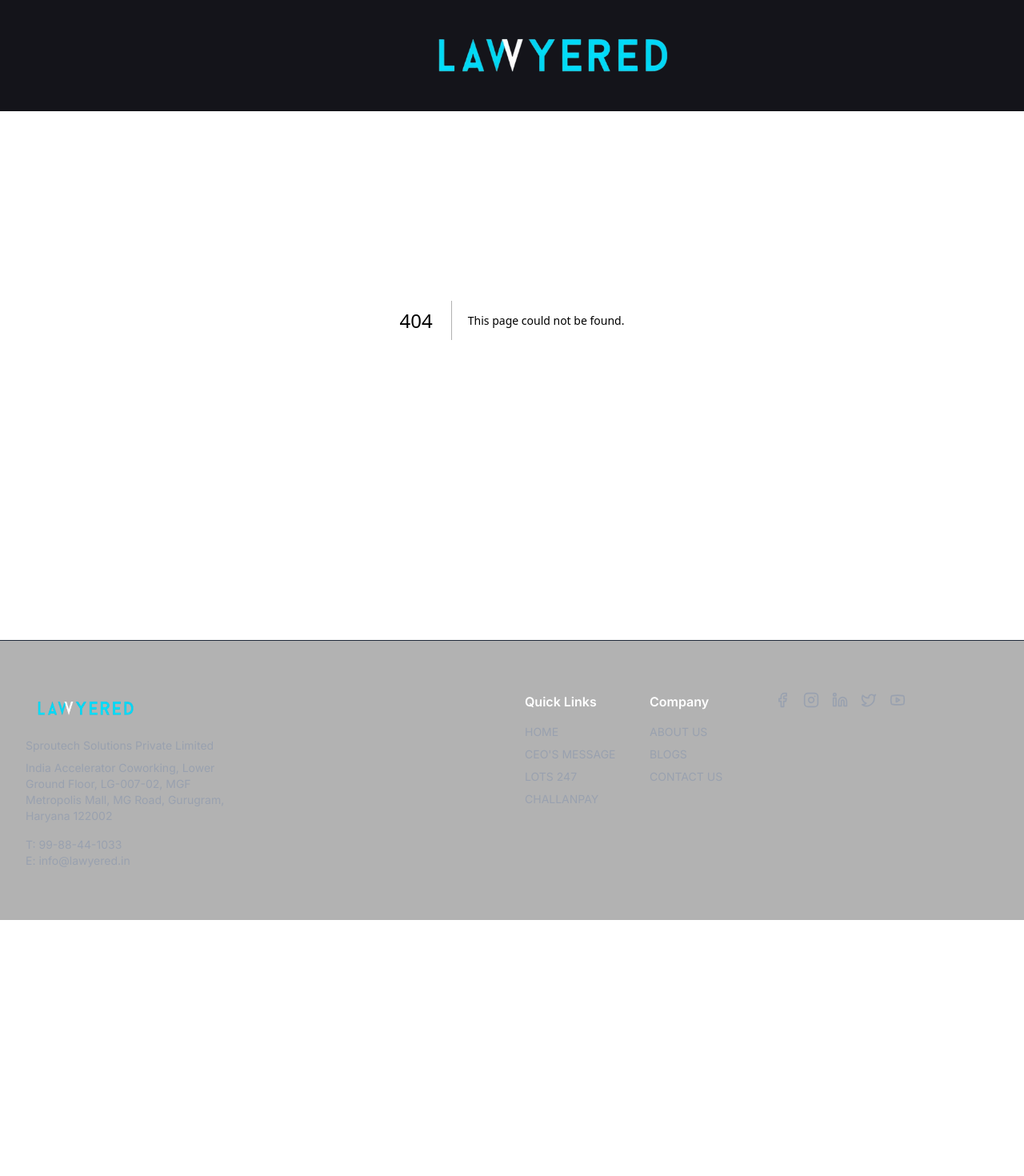
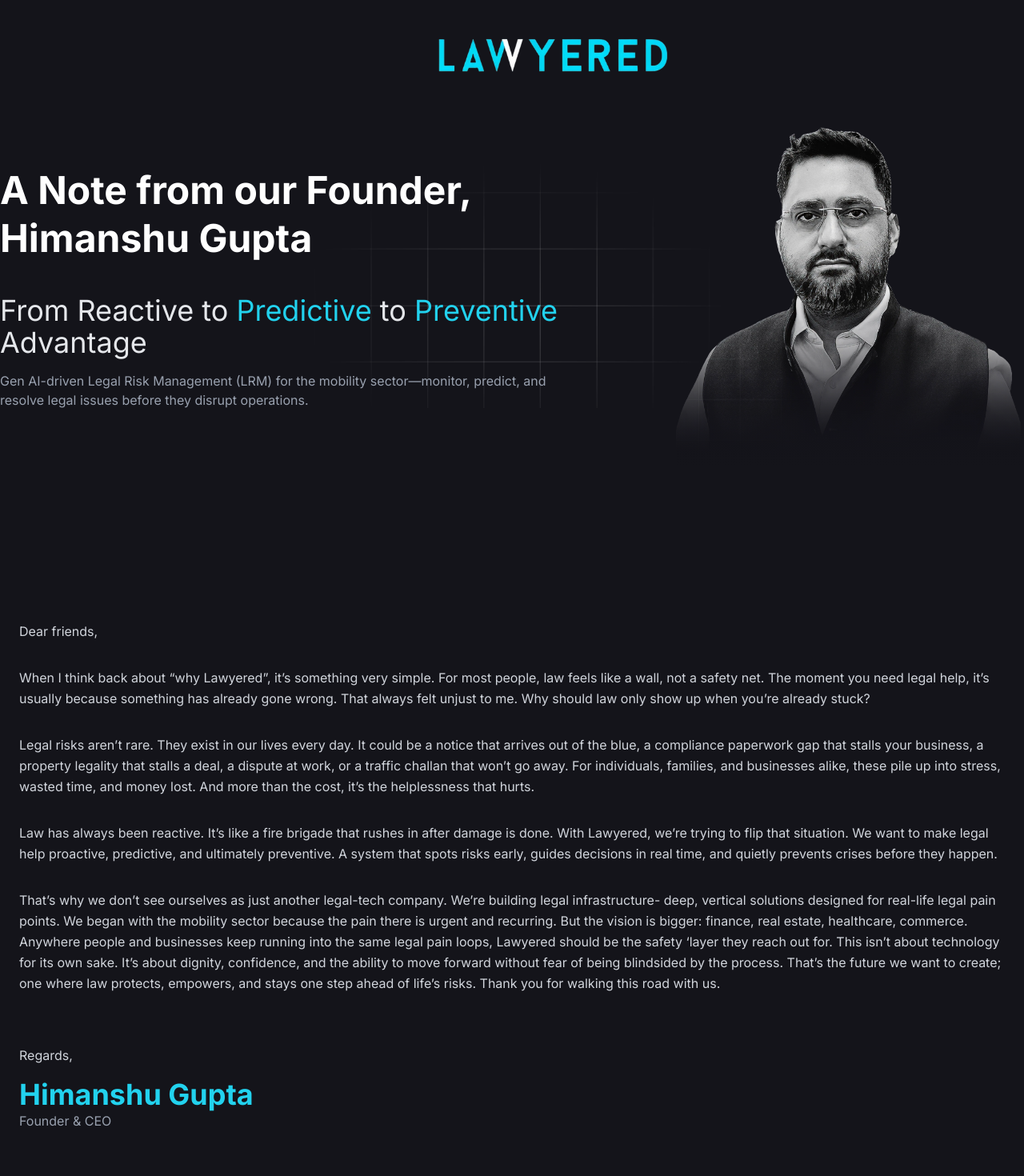
Before and after one commit to AishMishra001/Lawyered-website, a Next.js app: page /ceo-message in a window 1280 px wide. Before the commit this address had no page. Shown: the top 1470 px of the page at 80% size. Before the commit the page ends 1150 px from the top, so only its background shows below. Built offline with nearby package versions, Linux system fonts and the light colour scheme.

Commit message:
Ceo message page

```diff
--- /dev/null
+++ b/app/ceo-message/page.tsx
@@ -0,0 +1,96 @@
+// app/ceo-message/page.tsx
+
+import Image from "next/image";
+
+// Hero Section Component
+function CeoHero() {
+  return (
+    <div className="relative w-full overflow-hidden pt-10">
+      {/* Grid Background */}
+      <div className="absolute inset-0 h-full w-full bg-grid-white/[0.05]"></div>
+      <div className="absolute inset-0 z-0 flex justify-center items-center">
+        <div className="relative w-1/2 h-1/2">
+            <Image
+                src="/Frame.png"
+                alt="background frame"
+                fill
+                className="object-contain opacity-70"
+            />
+        </div>
+      </div>
+
+      <div className="relative z-10 max-w-7xl mx-auto py-24 grid md:grid-cols-5 gap-32 items-center">
+        {/* Left Column: Text Content */}
+        <div className="md:col-span-3 flex flex-col gap-10">
+          <h1 className="text-5xl lg:text-5xl font-bold leading-tight text-white">
+            A Note from our Founder,<br />Himanshu Gupta
+          </h1>
+          <div>
+            <h2 className="text-3xl lg:text-4xl text-gray-200">
+              From Reactive to <span className="text-[#22D2EE]">Predictive</span> to <span className="text-[#22D2EE]">Preventive</span> Advantage
+            </h2>
+            <p className="mt-4 text-gray-400">
+              Gen AI-driven Legal Risk Management (LRM) for the mobility sector—monitor, predict, and resolve legal issues before they disrupt operations.
+            </p>
+          </div>
+        </div>
+
+        {/* Right Column: Founder's Photo */}
+        <div className="md:col-span-2 flex justify-center items-center">
+          {/* Apply gradient fade to the image */}
+          <div className="relative">
+            <Image
+              src="/founder.png" // Assuming you renamed the image to this
+              alt="Himanshu Gupta, Founder & CEO"
+              width={500}
+              height={500}
+              className="object-contain"
+            />
+            {/* Overlay for the gradient effect */}
+            <div className="absolute inset-x-0 bottom-0 h-1/3 bg-gradient-to-t from-[#14141A] to-transparent"></div>
+          </div>
+        </div>
+      </div>
+    </div>
+  );
+}
+
+
+// Content Section Component
+function CeoContent() {
+  const messageParagraphs = [
+    "Dear friends,",
+    "When I think back about “why Lawyered”, it’s something very simple. For most people, law feels like a wall, not a safety net. The moment you need legal help, it’s usually because something has already gone wrong. That always felt unjust to me. Why should law only show up when you’re already stuck?",
+    "Legal risks aren’t rare. They exist in our lives every day. It could be a notice that arrives out of the blue, a compliance paperwork gap that stalls your business, a property legality that stalls a deal, a dispute at work, or a traffic challan that won’t go away. For individuals, families, and businesses alike, these pile up into stress, wasted time, and money lost. And more than the cost, it’s the helplessness that hurts.",
+    "Law has always been reactive. It’s like a fire brigade that rushes in after damage is done. With Lawyered, we’re trying to flip that situation. We want to make legal help proactive, predictive, and ultimately preventive. A system that spots risks early, guides decisions in real time, and quietly prevents crises before they happen.",
+    "That’s why we don’t see ourselves as just another legal-tech company. We’re building legal infrastructure- deep, vertical solutions designed for real-life legal pain points. We began with the mobility sector because the pain there is urgent and recurring. But the vision is bigger: finance, real estate, healthcare, commerce. Anywhere people and businesses keep running into the same legal pain loops, Lawyered should be the safety ‘layer they reach out for. This isn’t about technology for its own sake. It’s about dignity, confidence, and the ability to move forward without fear of being blindsided by the process. That’s the future we want to create; one where law protects, empowers, and stays one step ahead of life’s risks. Thank you for walking this road with us.",
+  ];
+
+  return (
+    <div className="bg-brand-dark py-24 px-6">
+      <div className="max-w-7xl mx-auto space-y-8 text-gray-300 leading-relaxed">
+        {messageParagraphs.map((text, index) => (
+          <p key={index}>{text}</p>
+        ))}
+
+        {/* Signature */}
+        <div className="pt-8">
+          <p>Regards,</p>
+          <p className="text-4xl font-bold text-[#22D2EE] mt-4">Himanshu Gupta</p>
+          <p className="text-gray-400">Founder & CEO</p>
+        </div>
+      </div>
+    </div>
+  );
+}
+
+
+// Assembling the page
+export default function CeoMessagePage() {
+  return (
+    <>
+      <CeoHero />
+      <CeoContent />
+    </>
+  );
+}
--- a/app/components/Navbar.tsx
+++ b/app/components/Navbar.tsx
@@ -5,7 +5,7 @@
 
 export function Navbar() {
   const navLinksLeft = [
-    { href: "#", label: "CEO'S MESSAGE" },
+    { href: "/ceo-message", label: "CEO'S MESSAGE" },
     { href: "#", label: "LOTS247" },
     { href: "#", label: "CHALLANPAY" },
   ];
```
Also changed, not shown: public/founder.png (added).
